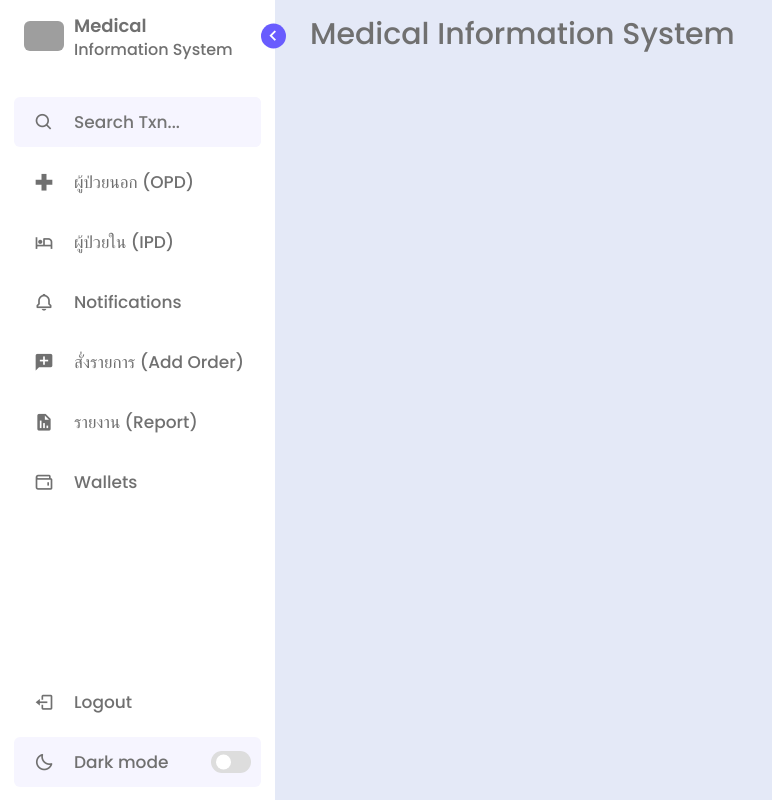
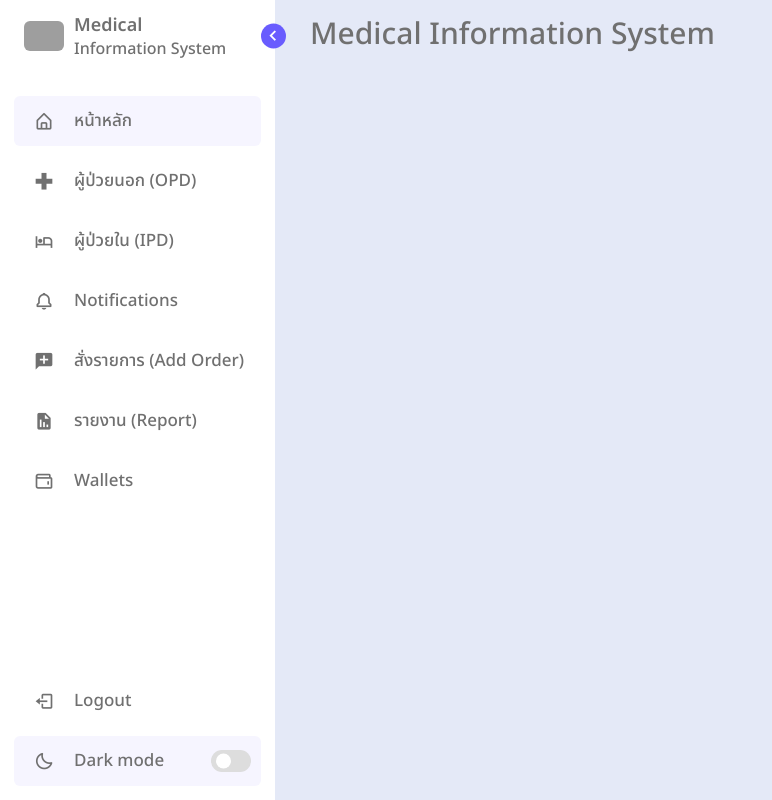
Before and after one commit to KlaPuifaiDenish/git-my-app, a React (Create React App) app: page / in a window 1280 px wide. Both pictures are taken after a click on the icon 86 px from the left and 36 px from the top of the page. Shown: the whole page, without its empty margins (0-772 px from the left). Built offline with nearby package versions, Linux system fonts and the light colour scheme; grey boxes are pictures that could not be loaded.

Commit message:
Cheang Fonts

```diff
--- a/src/App.js
+++ b/src/App.js
@@ -27,8 +27,9 @@ function App() {
         <div className="menu-bar">
           <div className="menu">
             <li className="search-box">
-              <i className="bx bx-search icon"></i>
-              <input type="text" placeholder="Search Txn..." />
+            <i className='bx bx-home-alt icon'></i>
+
+              <span className="text nav-text">หน้าหลัก</span>
             </li>
 
             <ul className="menu-links">
--- a/src/css/index.css
+++ b/src/css/index.css
@@ -1,10 +1,12 @@
 /* Google Font Import - Poppins */
 @import url('https://fonts.googleapis.com/css2?family=Poppins:wght@300;400;500;600;700&display=swap');
+@import url('https://fonts.googleapis.com/css2?family=Noto+Sans+Thai:wght@300;400;500;600;700&display=swap');
 *{
     margin: 0;
     padding: 0;
     box-sizing: border-box;
-    font-family: 'Poppins', sans-serif;
+    /* font-family: 'Poppins', sans-serif; */
+    font-family: 'Noto Sans Thai', sans-serif;
 }
 
 :root{
```
